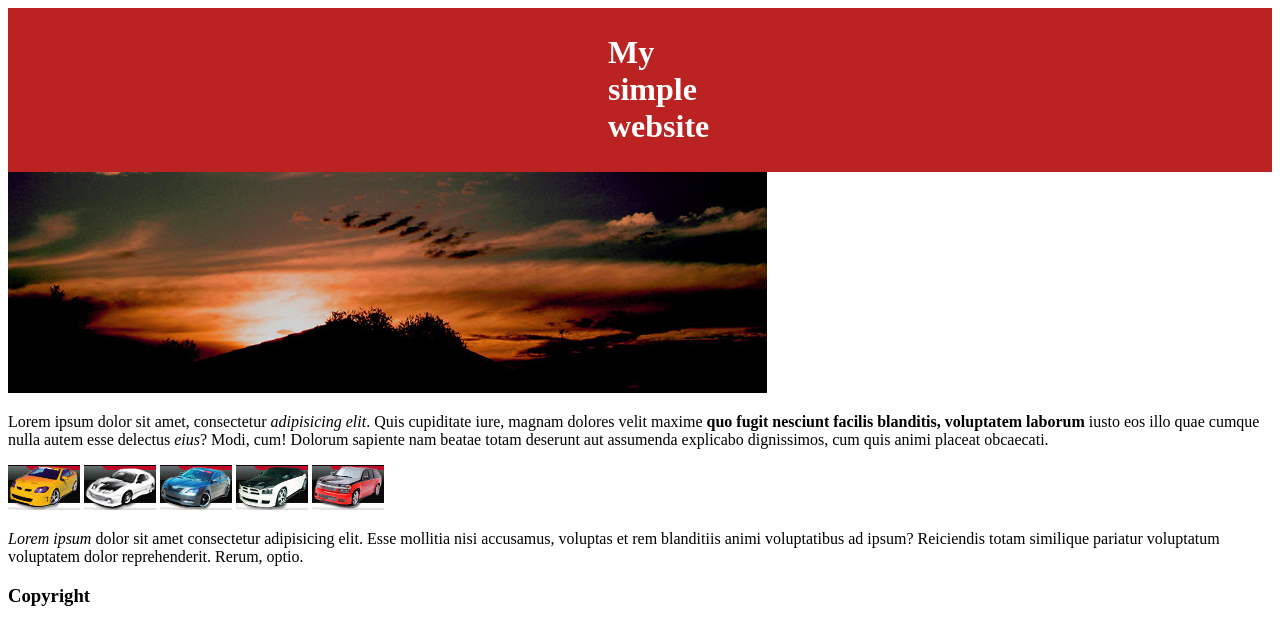
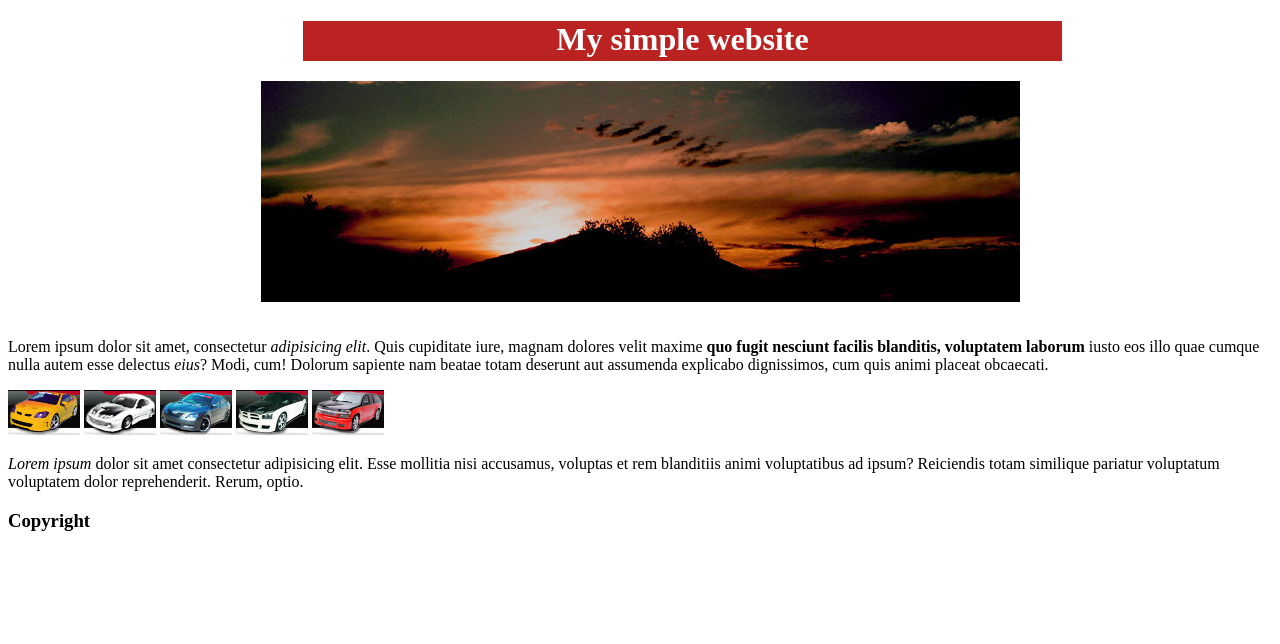
Before and after one commit to Gorinich88/01_simple, a plain HTML site: page index.html in a window 1280 px wide. Drawn offline with Linux system fonts and the light colour scheme.

Commit message:
add header and sunset

```diff
--- a/index.html
+++ b/index.html
@@ -11,7 +11,7 @@
   <div class="header">
     <h1>My simple website</h1>
   </div>
-  <div>
+  <div class="sunset">
     <img src="img/sunset.jpg" alt="Sunset">
   </div>
   <div>
--- a/style.css
+++ b/style.css
@@ -2,10 +2,17 @@ body {
   background-color:#ffffff;
 }
 .header {
-  padding: 5px 600px;
+  margin-left: 295px;
+  width: 759px;
+  height: 40px;
   background-color: #BB2222;
+  text-align: center;
 }
 h1 {
   color: #ffffff;
-
 }
+.sunset {
+  display: flex;
+  justify-content: center;
+  padding: 20px 20px;
+}
```
